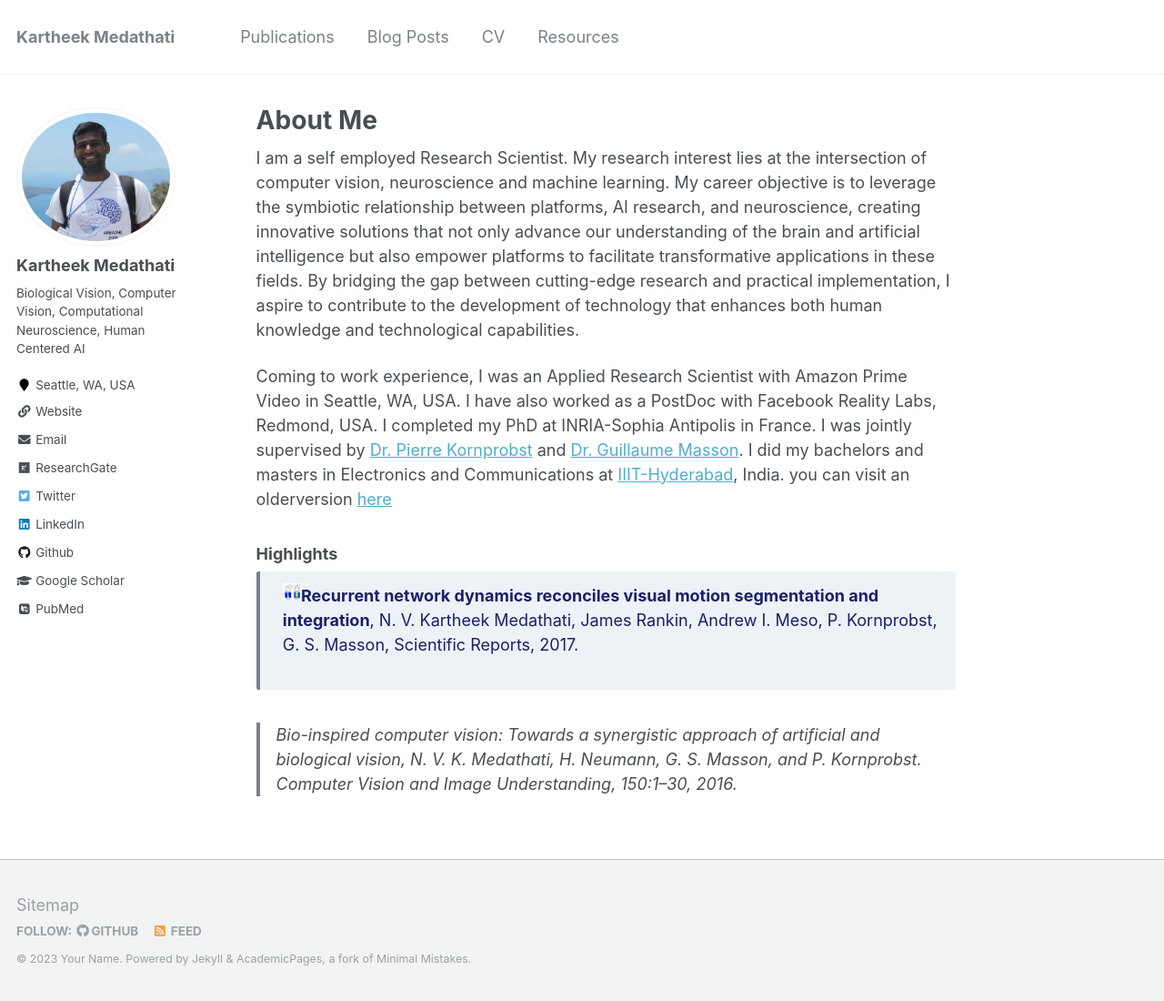
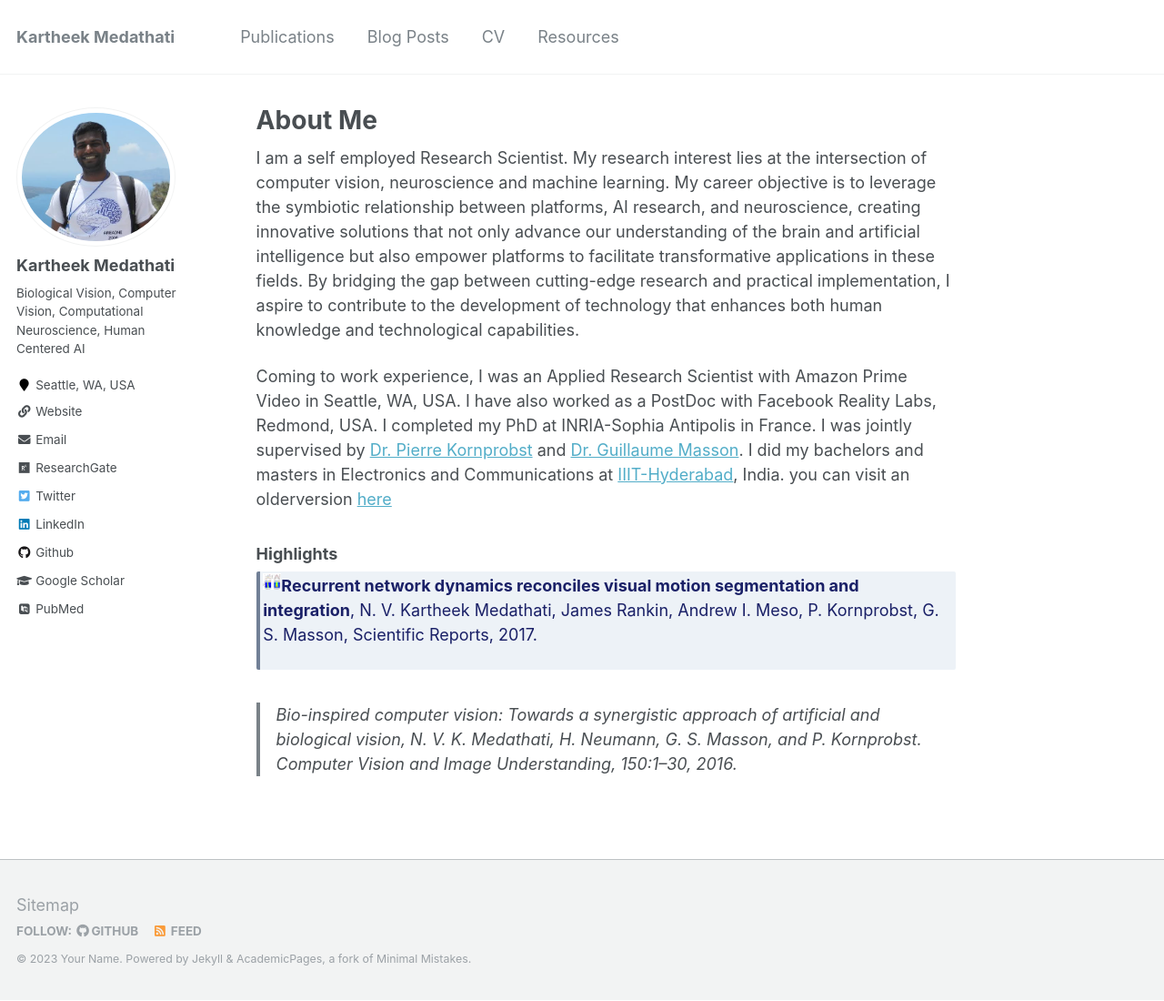
Before and after one commit to kartheekmedathati/kartheekmedathati.github.io, a Jekyll site: the page built from _pages/about.md, in a window 1280 px wide and 1100 px high. Shown: the whole window at 91% size. Built offline with Jekyll 4.4.1, drawn with Linux system fonts in a browser that asks for light colours; some web fonts are replaced.

Commit message:
Changed padding

```diff
--- a/_pages/about.md
+++ b/_pages/about.md
@@ -17,9 +17,9 @@
 
 
 <div class="warning" style='background-color:#EDF2F7; color:#1A2067; border-left: solid #718096 4px; border-radius: 2px;'>
-<p style='padding:0.7em; margin-left:0.7em; display: inline-block;'>
+<p style='padding:0.1em; margin-left:0.1em; margin-right:0.1em; display: inline-block;'>
 <img src="images/Ring_Network_WTA.jpg" style="width:224px; zoom:9%;  float:left; padding: 2px"/>
- <b> Recurrent network dynamics reconciles visual motion segmentation and integration</b>, N. V. Kartheek Medathati, James Rankin, Andrew I. Meso, P. Kornprobst, G. S. Masson, Scientific Reports, 2017.<br>
+ <b> Recurrent network dynamics reconciles visual motion segmentation and integration</b>, N. V. Kartheek Medathati, James Rankin, Andrew I. Meso, P. Kornprobst, G. S. Masson, Scientific Reports, 2017.
 </p>
 </div>
 
```
